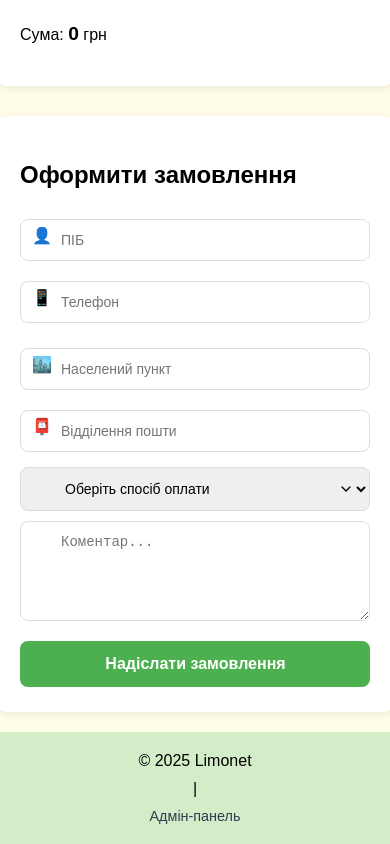
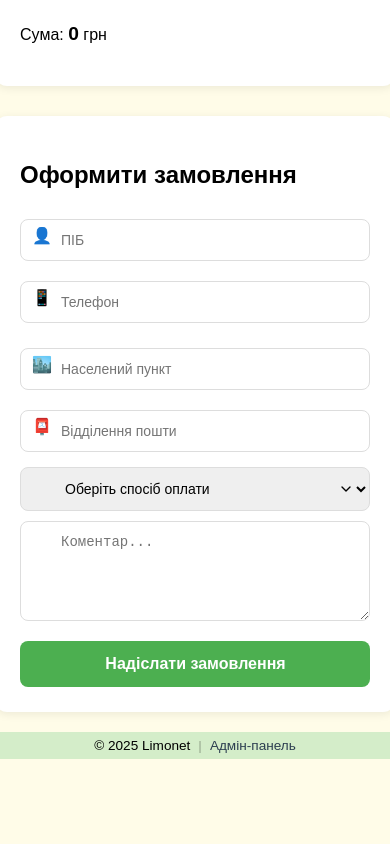
Before and after one commit to ViltorM/Limonet2, a plain HTML site: page index.html in a window 390 px wide. Shown: the part 1455-2299 px from the top of the page. After the commit the page ends 2214 px from the top, so only its background shows below. Drawn offline with Linux system fonts and the light colour scheme.

Commit message:
Update styles.css

```diff
--- a/styles.css
+++ b/styles.css
@@ -1,8 +1,11 @@
-body {
+ body {
   font-family: Arial, sans-serif;
   background: #fffce8;
   margin: 0;
   padding: 0;
+  min-height: 100vh;
+  display: flex;
+  flex-direction: column;
 }
 header {
   background: #d4edc9;
@@ -25,6 +28,7 @@ header {
   display: flex;
   flex-direction: column;
   padding: 20px;
+  flex: 1;
 }
 .category-container {
   display: flex;
@@ -51,6 +55,7 @@ header {
   align-items: center;
   padding: 20px;
   gap: 30px;
+  flex: 1;
 }
 .cart, .order-form {
   background: #ffffff;
@@ -191,28 +196,32 @@ header {
   background: #45a049;
 }
 
-/* ОБНОВЛЕННЫЙ ФУТЕР */
+/* КОМПАКТНЫЙ ФУТЕР */
 footer {
   background: #d4edc9;
-  padding: 20px 10px;
+  padding: 8px 5px;
   text-align: center;
-  position: relative;
-  z-index: 10;
+  font-size: 0.9em;
+  margin-top: auto;
 }
 
 .footer-content {
   max-width: 1200px;
   margin: 0 auto;
   display: flex;
-  flex-direction: column;
-  gap: 8px;
+  justify-content: center;
+  align-items: center;
+  gap: 10px;
+}
+
+footer .separator {
+  color: rgba(0,0,0,0.3);
 }
 
 .admin-link {
   color: #2c3e50;
+  font-weight: 500;
   text-decoration: none;
-  font-weight: 500;
-  font-size: 0.9em;
   transition: color 0.3s;
 }
 
@@ -221,7 +230,7 @@ footer {
   text-decoration: underline;
 }
 
-/* Гарантированная видимость на мобильных устройствах */
+/* Адаптация для мобильных */
 @media (max-width: 600px) {
   .form-row {
     flex-direction: column;
@@ -251,20 +260,11 @@ footer {
 
   /* Адаптация футера для мобильных */
   footer {
-    padding-bottom: max(20px, env(safe-area-inset-bottom));
-    padding-left: max(10px, env(safe-area-inset-left));
-    padding-right: max(10px, env(safe-area-inset-right));
+    padding: 6px 5px;
+    font-size: 0.85em;
   }
 
   .footer-content {
-    flex-direction: column;
-    gap: 10px;
+    gap: 8px;
   }
 }
-
-/* Защита от закруглений экрана iPhone */
-@supports (padding: max(0px)) {
-  footer {
-    padding-bottom: max(20px, env(safe-area-inset-bottom));
-  }
-}
```
